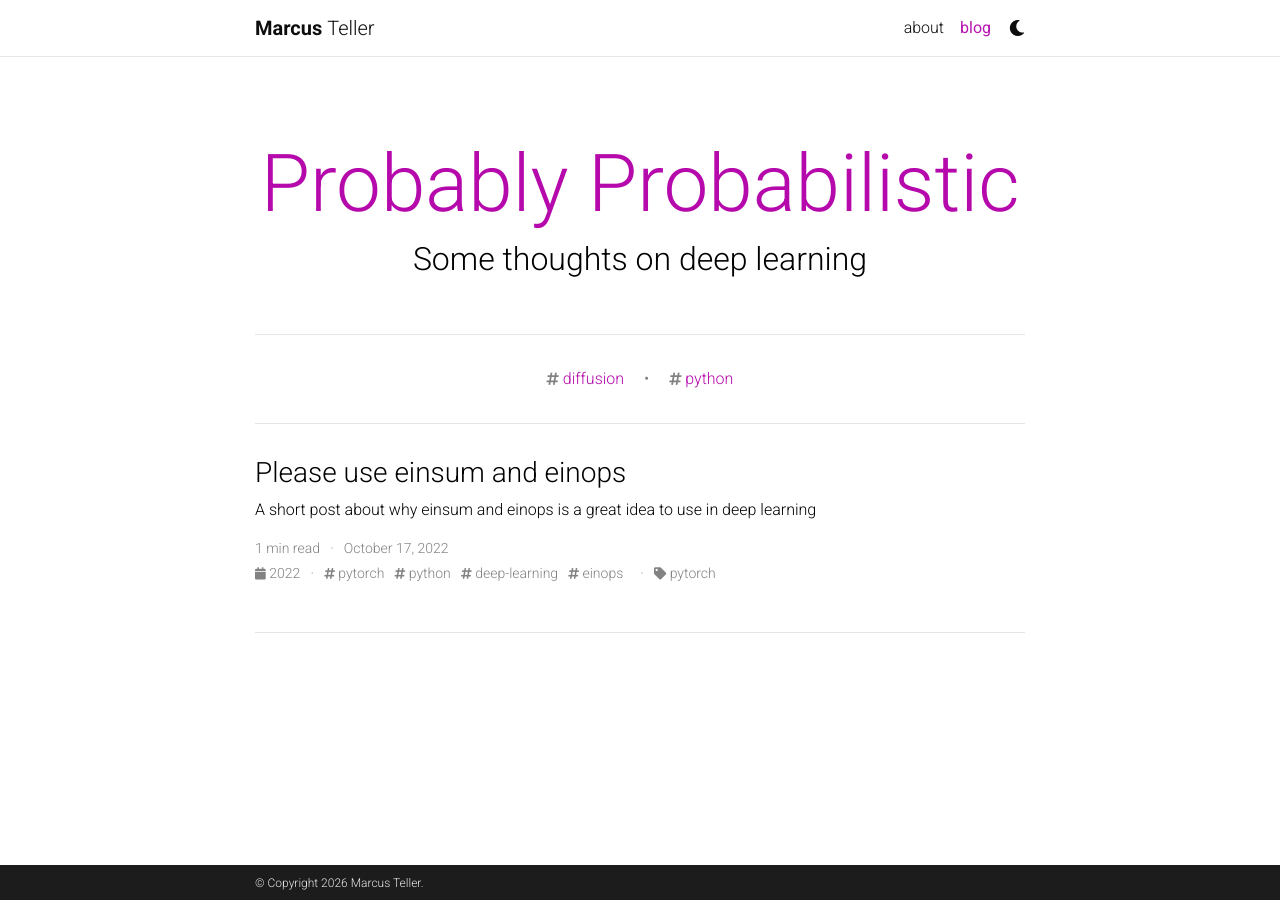
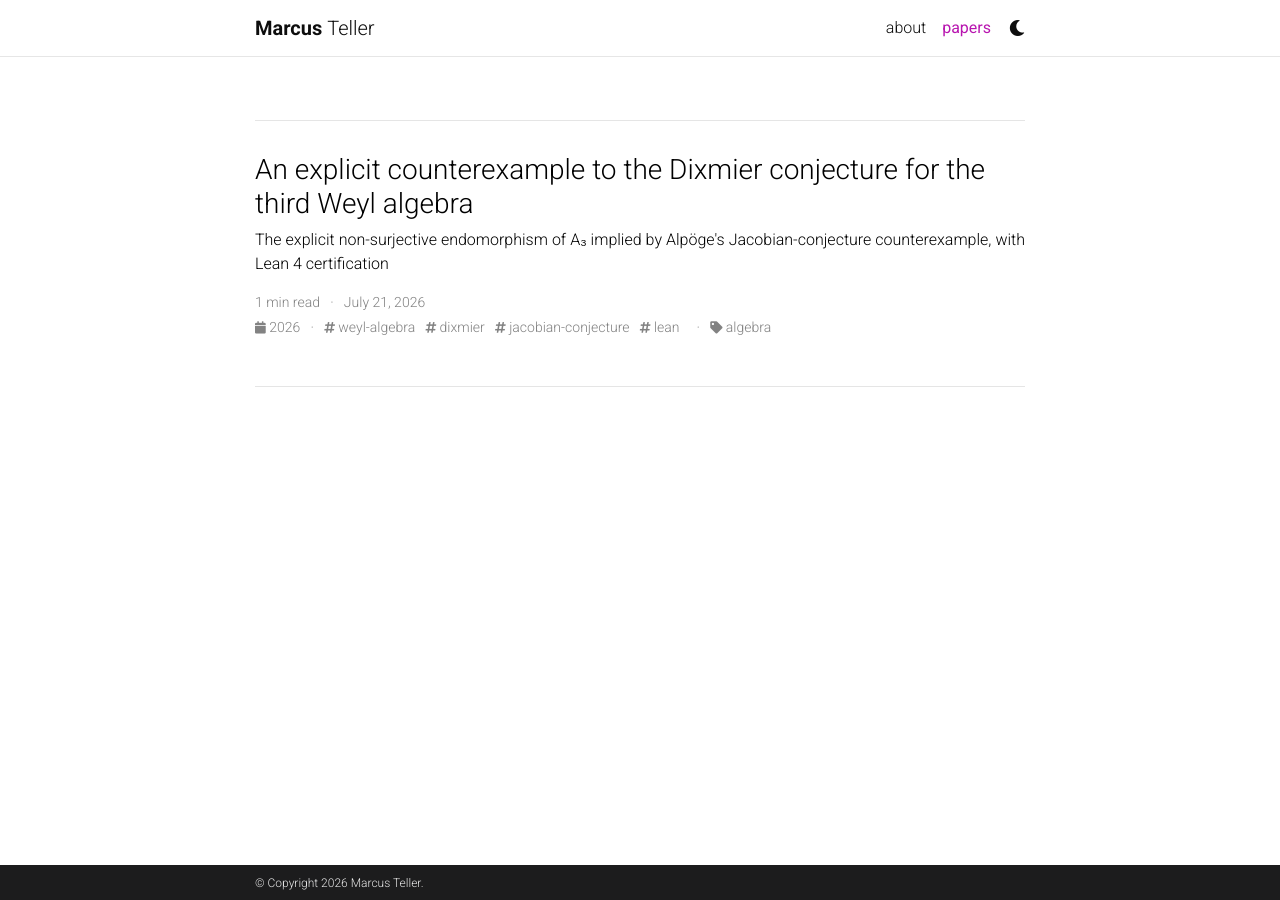
Before and after one commit to frozaken/frozaken.github.io, a Jekyll site: the page built from papers/index.html, in a window 1280 px wide. Built offline with Jekyll 4.4.1, drawn with Linux system fonts in a browser that asks for light colours; full-size pictures stand in for the smaller copies a plugin makes; the list of posts is cut into pages by our own code; comment, search, counter and statistics services are not loaded; a style sheet for code colours, icons or effects is not loaded.

Commit message:
Rename blog to papers; add Dixmier note; remove einops post
- Nav and routing blog -> papers (/papers/ permalinks), no blog title header
- Remove the 2022 einops post
- Add the Dixmier A_3 counterexample note as a paper post, with the PDF and
  sympy certificate in assets and Lean proofs linked to github.com/frozaken/dixmier3

Prepared with substantial assistance from AI systems (Claude Fable 5,
Anthropic; cross-checked with GPT-5.6-sol, OpenAI).

```diff
--- a/_config.yml
+++ b/_config.yml
@@ -107,10 +107,10 @@ bing_site_verification:  # out your bing-site-verification ID (Bing Webmaster)
 # Blog
 # -----------------------------------------------------------------------------
 
-blog_name: Probably Probabilistic # blog_name will be displayed in your blog page
-blog_nav_title: blog # your blog must have a title for it to be displayed in the nav bar
-blog_description: Some thoughts on deep learning
-permalink: /blog/:year/:title/
+blog_name: # blog_name will be displayed in your blog page
+blog_nav_title: papers # your blog must have a title for it to be displayed in the nav bar
+blog_description:
+permalink: /papers/:year/:title/
 
 # Pagination
 pagination:
@@ -204,11 +204,11 @@ jekyll-archives:
     tag: archive-tag
     category: archive-category
   permalinks:
-    year: '/blog/:year/'
-    tag: '/blog/tag/:name/'
-    category: '/blog/category/:name/'
+    year: '/papers/:year/'
+    tag: '/papers/tag/:name/'
+    category: '/papers/category/:name/'
 
-display_tags: ['diffusion', 'python'] # this tags will be dispalyed on the front page of your blog
+display_tags: [] # this tags will be dispalyed on the front page of your blog
 
 # -----------------------------------------------------------------------------
 # Jekyll Scholar
--- a/_includes/header.html
+++ b/_includes/header.html
@@ -53,9 +53,9 @@
               </li>
               {% if site.blog_nav_title %}
               <!-- Blog -->
-              <li class="nav-item {% if page.url contains 'blog' %}active{% endif %}">
-                <a class="nav-link" href="{{ '/blog/' | relative_url }}">{{ site.blog_nav_title }}
-                  {%- if page.url contains 'blog' -%}
+              <li class="nav-item {% if page.url contains 'papers' %}active{% endif %}">
+                <a class="nav-link" href="{{ '/papers/' | relative_url }}">{{ site.blog_nav_title }}
+                  {%- if page.url contains 'papers' -%}
                   <span class="sr-only">(current)</span>
                   {%- endif -%}
                 </a>
--- a/_includes/metadata.html
+++ b/_includes/metadata.html
@@ -18,7 +18,7 @@
     {%- else -%}
         {%- capture title -%}{{ site.title }}{%- endcapture -%}
     {%- endif -%}
-    {% if page.url == '/blog/index.html' %}
+    {% if page.url == '/papers/index.html' %}
         {{ site.blog_nav_title }} | {{ title }}
     {%- elsif page.title != "blank" and page.url != "/" -%}
         {%- if page.title == nil or page.title == "" -%}
--- a/_layouts/post.html
+++ b/_layouts/post.html
@@ -19,11 +19,11 @@ layout: default
     <h1 class="post-title">{{ page.title }}</h1>
     <p class="post-meta">{{ page.date | date: "%B %-d, %Y" }}{%- if page.author -%} • {{ page.author }}{%- endif -%}{%- if page.meta -%} • {{ page.meta }}{%- endif -%}</p>
     <p class="post-tags">
-      <a href="{{ year | prepend: '/blog/' | prepend: site.baseurl}}"> <i class="fas fa-calendar fa-sm"></i> {{ year }} </a>
+      <a href="{{ year | prepend: '/papers/' | prepend: site.baseurl}}"> <i class="fas fa-calendar fa-sm"></i> {{ year }} </a>
       {%- if tags != "" %}
       &nbsp; &middot; &nbsp;
         {% for tag in page.tags -%}
-        <a href="{{ tag | slugify | prepend: '/blog/tag/' | prepend: site.baseurl}}">
+        <a href="{{ tag | slugify | prepend: '/papers/tag/' | prepend: site.baseurl}}">
           <i class="fas fa-hashtag fa-sm"></i> {{ tag }}</a> &nbsp;
           {% endfor -%}
       {% endif %}
@@ -31,7 +31,7 @@ layout: default
       {%- if categories != "" %}
       &nbsp; &middot; &nbsp;
         {% for category in page.categories -%}
-        <a href="{{ category | slugify | prepend: '/blog/category/' | prepend: site.baseurl}}">
+        <a href="{{ category | slugify | prepend: '/papers/category/' | prepend: site.baseurl}}">
           <i class="fas fa-tag fa-sm"></i> {{ category }}</a> &nbsp;
           {% endfor -%}
       {% endif %}
--- a/blog/index.html
+++ b/papers/index.html
@@ -1,6 +1,6 @@
 ---
 layout: default
-title: blog
+title: papers
 pagination:
   enabled: true
   collection: posts
@@ -15,17 +15,12 @@ pagination:
 
 <div class="post">
 
-  <div class="header-bar">
-    <h1>{{ site.blog_name }}</h1>
-    <h2>{{ site.blog_description }}</h2>
-  </div>
-
   {% if site.display_tags %}
   <div class="tag-list">
     <ul class="p-0 m-0">
       {% for tag in site.display_tags %}
         <li>
-          <i class="fas fa-hashtag fa-sm"></i> <a href="{{ tag | slugify | prepend: '/blog/tag/' | relative_url }}">{{ tag }}</a>
+          <i class="fas fa-hashtag fa-sm"></i> <a href="{{ tag | slugify | prepend: '/papers/tag/' | relative_url }}">{{ tag }}</a>
         </li>
         {% unless forloop.last %}
           <p>&bull;</p>
@@ -71,13 +66,13 @@ pagination:
         {%- endif %}
       </p>
       <p class="post-tags">
-        <a href="{{ year | prepend: '/blog/' | prepend: site.baseurl}}">
+        <a href="{{ year | prepend: '/papers/' | prepend: site.baseurl}}">
           <i class="fas fa-calendar fa-sm"></i> {{ year }} </a>
 
           {% if tags != "" %}
           &nbsp; &middot; &nbsp;
             {% for tag in post.tags %}
-            <a href="{{ tag | slugify | prepend: '/blog/tag/' | prepend: site.baseurl}}">
+            <a href="{{ tag | slugify | prepend: '/papers/tag/' | prepend: site.baseurl}}">
               <i class="fas fa-hashtag fa-sm"></i> {{ tag }}</a> &nbsp;
               {% endfor %}
           {% endif %}
@@ -85,7 +80,7 @@ pagination:
           {% if categories != "" %}
           &nbsp; &middot; &nbsp;
             {% for category in post.categories %}
-            <a href="{{ category | slugify | prepend: '/blog/category/' | prepend: site.baseurl}}">
+            <a href="{{ category | slugify | prepend: '/papers/category/' | prepend: site.baseurl}}">
               <i class="fas fa-tag fa-sm"></i> {{ category }}</a> &nbsp;
               {% endfor %}
           {% endif %}
```
Also changed, not shown: _pages/about.md (+1 -1 lines), _posts/2022-10-17-einoperations.md (deleted, +0 -129 lines), _posts/2026-07-21-dixmier-counterexample.md (added, +89 -0 lines), assets/dixmier3_check.py (added, +53 -0 lines), 1 other file.
